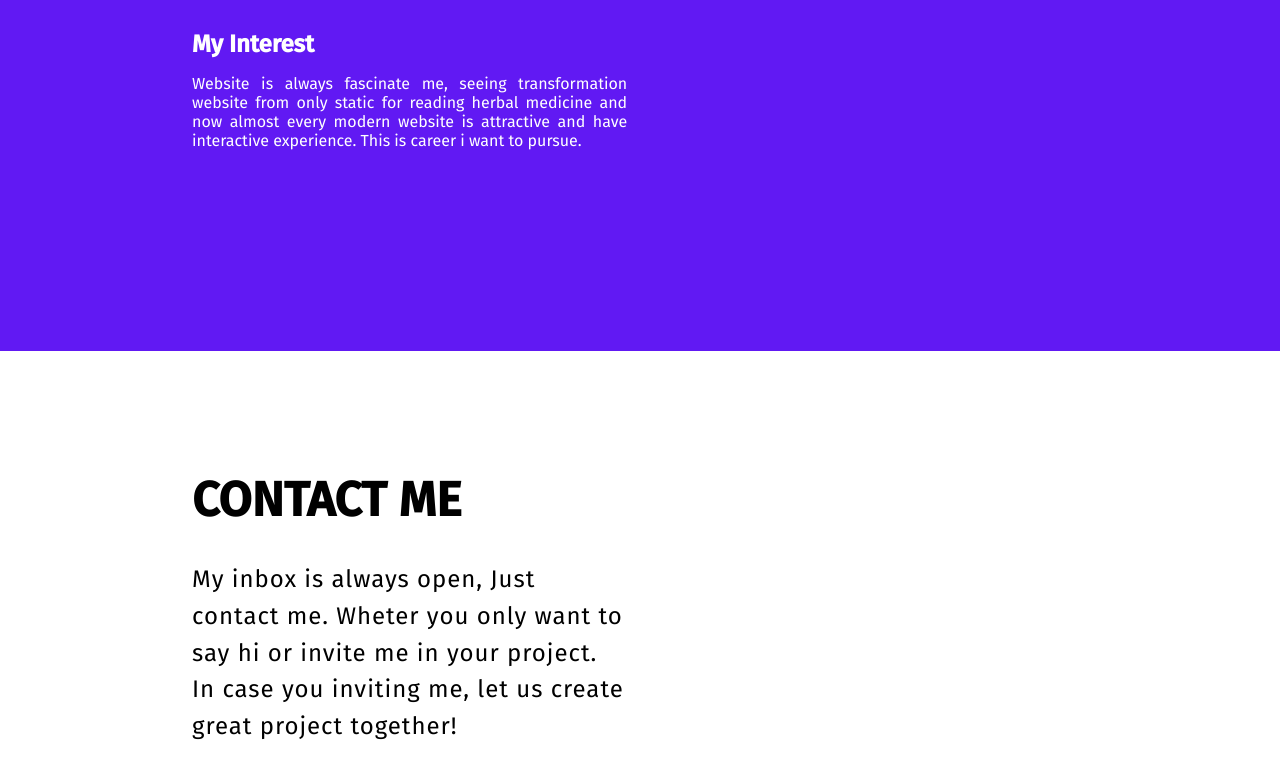
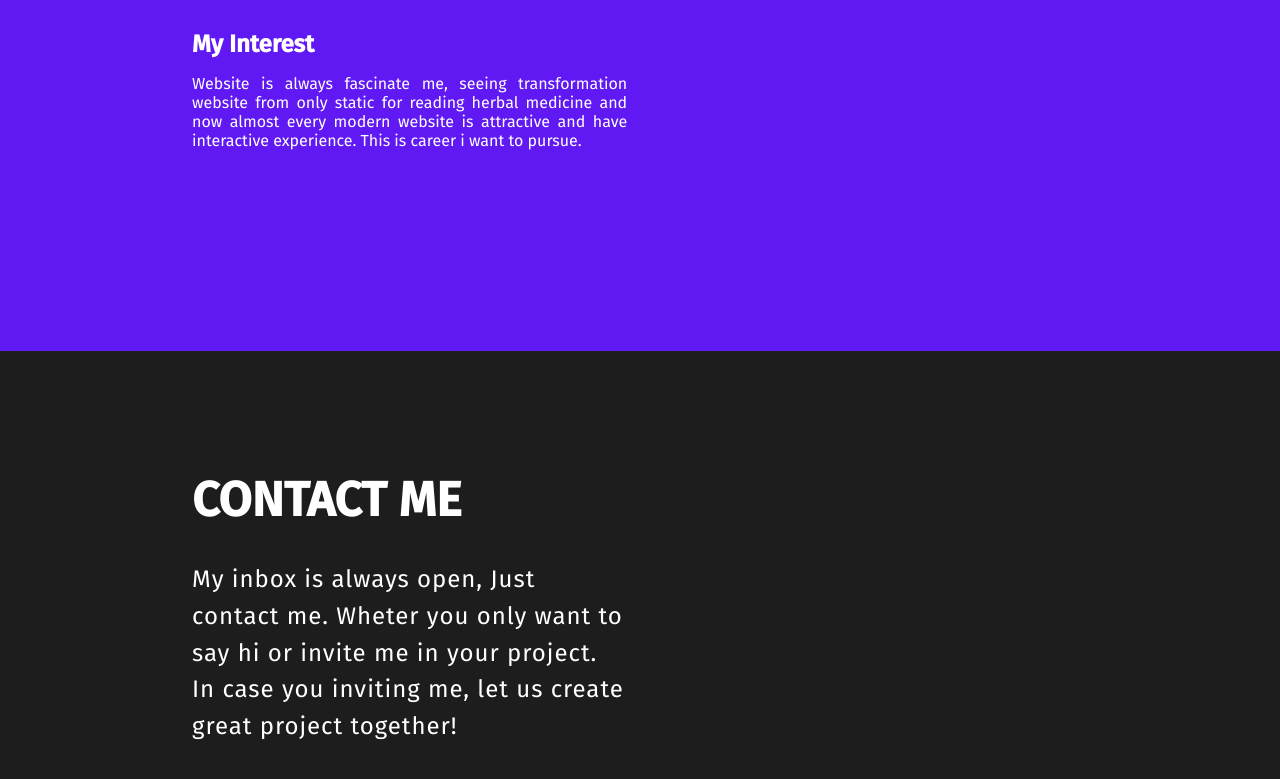
Before and after one commit to okkyprasetian/portfolio, a React (Create React App) app: page / in a window 1280 px wide. Shown: the part 2049-2828 px from the top of the page. Built offline with nearby package versions, Linux system fonts and the light colour scheme.

Commit message:
finish phase 1

```diff
--- a/src/index.css
+++ b/src/index.css
@@ -105,6 +105,7 @@ a {
 
 #home p {
   color: white;
+  cursor: default;
 }
 
 .home-hello {
@@ -159,15 +160,18 @@ a {
 
 #contact {
   padding-top: 15vh;
+  color: white;
+  background-color: var(--black);
 }
 
 .contact-head {
-  margin-bottom: 2rem;
+  margin-bottom: 1rem;
   font-size: 3rem;
 }
 
 .contact-p {
   width: 40%;
+  margin-top: 2rem;
   font-size: 1.5rem;
   letter-spacing: 0.06rem;
   line-height: 2.3rem;
```
